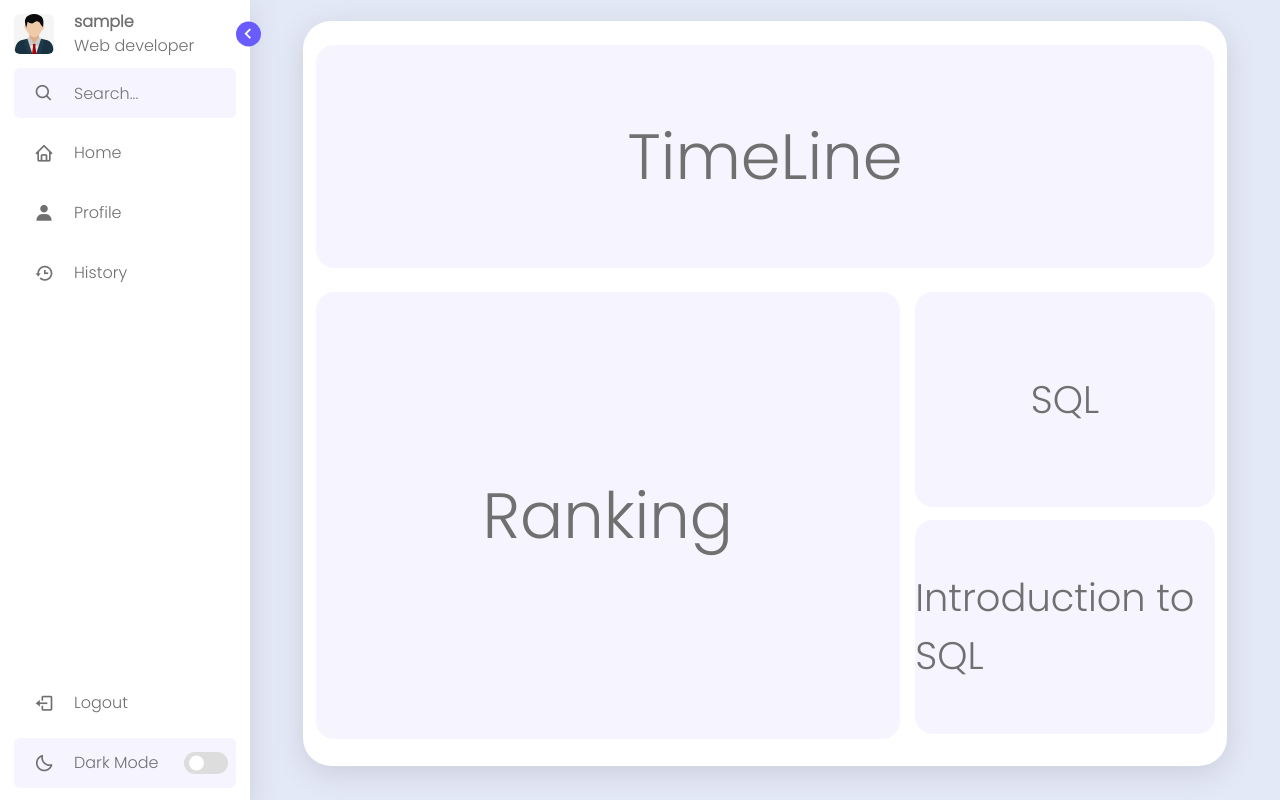
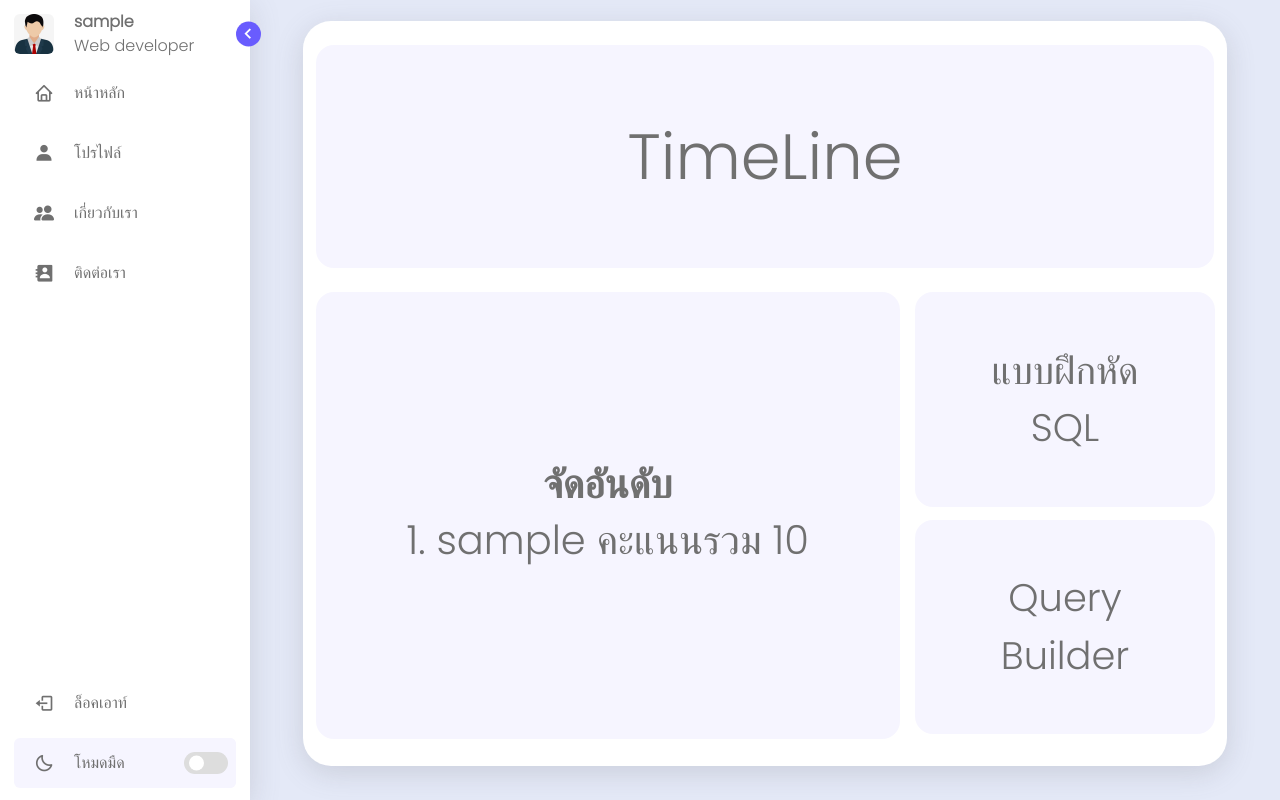
Before and after one commit to RORUJI/grader, a PHP site: page / in a window 1280 px wide. Run offline with PHP 8.4, Linux system fonts and the light colour scheme; the visitor is signed in with stand-in values (Sample User, id 1); tables that the repository leaves empty hold one stand-in row (values such as "Sample post").

Commit message:
Index Update!

```diff
--- a/change-mode.js
+++ b/change-mode.js
@@ -13,8 +13,8 @@ modeSwtich.addEventListener("click", () => {
     body.classList.toggle("dark");
 
     if (body.classList.contains("dark")) {
-        modeText.innerText = "Light Mode"
+        modeText.innerText = "โหมดสว่าง"
     } else {
-        modeText.innerText = "Dark Mode"
+        modeText.innerText = "โหมดมืด"
     }
 });
--- a/index.php
+++ b/index.php
@@ -1,5 +1,7 @@
 <?php
 session_start();
+
+include_once "dbconnect.php";
 
 if (!isset($_SESSION['userid'])) {
 
@@ -17,6 +19,7 @@ if (!isset($_SESSION['userid'])) {
         <meta name="viewport" content="width=device-width, initial-scale=1.0">
         <link rel="stylesheet" href="style2.css?v<?php echo time(); ?>">
         <link href='https://unpkg.com/boxicons@2.1.4/css/boxicons.min.css' rel='stylesheet'>
+        <link rel="stylesheet" href="https://cdn.jsdelivr.net/npm/bootstrap-icons@1.11.3/font/bootstrap-icons.min.css">
         <link href="https://cdn.jsdelivr.net/npm/bootstrap@5.3.3/dist/css/bootstrap.min.css" rel="stylesheet"
             integrity="sha384-QWTKZyjpPEjISv5WaRU9OFeRpok6YctnYmDr5pNlyT2bRjXh0JMhjY6hW+ALEwIH" crossorigin="anonymous">
         <title>Grader</title>
@@ -44,26 +47,28 @@ if (!isset($_SESSION['userid'])) {
 
             <div class="menu-bar">
                 <div class="menu">
-                    <li class="search-box">
-                        <i class='bx bx-search icon'></i>
-                        <input type="search" placeholder="Search...">
-                    </li>
                     <li class="nav-link">
                         <a href="index.php">
                             <i class='bx bx-home icon'></i>
-                            <span class="text nav-text">Home</span>
+                            <span class="text nav-text">หน้าหลัก</span>
                         </a>
                     </li>
                     <li class="nav-link">
                         <a href="profile.php">
                             <i class='bx bxs-user icon'></i>
-                            <span class="text nav-text">Profile</span>
+                            <span class="text nav-text">โปรไฟล์</span>
                         </a>
                     </li>
                     <li class="nav-link">
-                        <a href="history.php">
-                            <i class='bx bx-history icon'></i>
-                            <span class="text nav-text">History</span>
+                        <a href="about-us.php">
+                            <i class="bi bi-people-fill icon"></i>
+                            <span class="text nav-text">เกี่ยวกับเรา</span>
+                        </a>
+                    </li>
+                    <li class="nav-link">
+                        <a href="contact.php">
+                            <i class="bx bxs-contact icon"></i>
+                            <span class="text nav-text">ติดต่อเรา</span>
                         </a>
                     </li>
                 </div>
@@ -71,7 +76,7 @@ if (!isset($_SESSION['userid'])) {
                     <li class="">
                         <a href="system/logout_system.php" id="logout-button">
                             <i class="bx bx-log-out icon"></i>
-                            <span class="text nav-text">Logout</span>
+                            <span class="text nav-text">ล็อคเอาท์</span>
                         </a>
                     </li>
 
@@ -80,7 +85,7 @@ if (!isset($_SESSION['userid'])) {
                             <i class="bx bx-moon icon moon"></i>
                             <i class="bx bx-sun icon sun"></i>
                         </div>
-                        <span class="mode-text text">Dark Mode</span>
+                        <span class="mode-text text">โหมดมืด</span>
 
                         <div class="toggle-switch">
                             <span class="switch"></span>
@@ -96,14 +101,26 @@ if (!isset($_SESSION['userid'])) {
                     <div class="timeline">TimeLine</div><br>
                     <div class="div-graph">
                         <div class="col-8 Column1">
-                            Ranking
+                            <div class="text-center">
+                                <h1 class="fw-bold">จัดอันดับ</h1>
+                                <?php
+                                $count = 1;
+                                $sql = "SELECT username, SUM(score) FROM score INNER JOIN user ON score.userid = user.userid
+                                    GROUP BY score.userid ORDER BY SUM(score) DESC";
+                                $query = $conn->query($sql);
+                                while ($row = $query->fetch_assoc()) {
+                                    echo "<h$count>$count. {$row['username']} คะแนนรวม {$row['SUM(score)']}</h$count>";
+                                    $count++;
+                                }
+                                ?>
+                            </div>
                         </div>
                         <div class="col-4 Column2">
                             <a href="all_quiz.php">
-                                <div class="Column3">SQL</div>
+                                <div class="Column3 text-center">แบบฝึกหัด<br>SQL</div>
                             </a>
-                            <a href="">
-                                <div class="Column4">Introduction to SQL</div>
+                            <a href="quiz/query-builder.php">
+                                <div class="Column4 text-center">Query<br>Builder</div>
                             </a>
                         </div>
                     </div>
@@ -111,7 +128,7 @@ if (!isset($_SESSION['userid'])) {
             </div>
         </section>
 
-        <script src="change-mode.js"></script>
+        <script src="change-mode.js?"></script>
     </body>
 
     </html>
```
Also changed, not shown: quiz/query-builder.php (renamed from quiz/quiz.php, +16 -55 lines).
